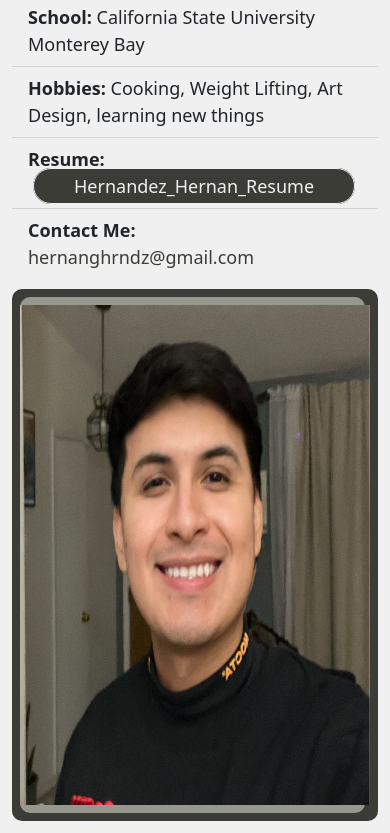
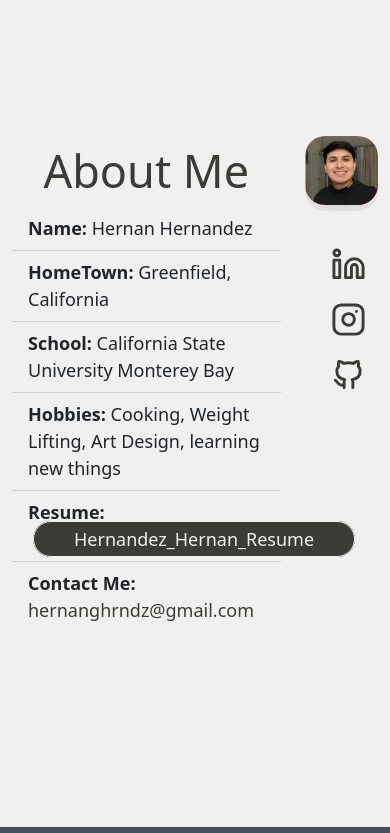
Before and after one commit to HernanGHernandez/hern.github.io, a React (Create React App) app: page /about in a window 390 px wide. Shown: the part 940-1773 px from the top of the page. Built offline with nearby package versions, Linux system fonts and the light colour scheme.

Commit message:
responsive update for about page

```diff
--- a/src/components/About.js
+++ b/src/components/About.js
@@ -15,7 +15,7 @@ export const About = () => {
                 {/* <div className='outerBackground'> */}
                 {/* <div className='innerBackground'> */}
                 <Row className="justify-content-md-center">
-                    <Col xs={12} md={6} xl={6}>
+                    <Col xs={9} md={6} lg={6}>
                         <div className='title'>
                             <h1><span className="tagline">About Me </span></h1>
                         </div>
@@ -33,12 +33,16 @@ export const About = () => {
                         {/* </Col>
                                 </Row> */}
                     </Col>
-                    <Col xs={0} md={6} xl={3}>
-                        <div className='outerImg'>
-                            <div className="innerImg">
-                                <img className="hernImg" width={380} src={hern} alt="about_Img" />
+                    <Col xs={3} md={6} lg={6} className="img-col">
+                        {/* <div className='outerImg'>
+                            <div className="innerImg"> */}
+                        <div className="image-container">
+                            <div className="image-background">
+                                <img className="hernImg" src={hern} alt="about_Img" />
                             </div>
                         </div>
+                        {/* </div>
+                        </div> */}
                         <div className="social-icon">
                             <a href="https://www.linkedin.com/in/HernanHrndz"> <FiLinkedin size={35} /></a>
                             <a href="https://www.instagram.com/hernanh_"> <FiInstagram size={35} /></a>
--- a/src/components/NavBar.js
+++ b/src/components/NavBar.js
@@ -18,7 +18,7 @@ export const NavBar = () => {
 
     const showHeader = () => {
         console.log(window.scrollY);
-        if (window.scrollY >= 1000) {
+        if (window.scrollY >= 900) {
             setNavbar(true);
         } else {
             setNavbar(false);
--- a/src/styles/About.css
+++ b/src/styles/About.css
@@ -1,5 +1,5 @@
 .about {
-    margin-top: 0%;
+    /* margin-top: 0%; */
     /* padding: 260px 0 100px 0; */
     /* background-image: url('../assets/img/minimalist-hern.png'); */
     background-position: top center;
@@ -15,55 +15,53 @@
 }
 
 /* top header */
-.about .tagline {
-    /* font-weight: 350; */
-    /* letter-spacing: .8; */
+.about h1 {
+
+    color: #3b3c36;
     padding: 8px 10px;
     font-size: 45px;
     margin-bottom: 1px;
-    /* text-align: center; */
-    /* display: inline-block; */
-    color: #3b3c36;
-}
-
-.about h1 {
-    /* font-size: 100px; */
-    /* font-weight: 200; */
-    /* letter-spacing: 0.8px; */
-    /* line-height: 1; */
     text-align: center;
 
 }
 
-.about .img {
-    position: absolute;
+.image-background {
+    position: relative;
+    display: inline-block;
+    border-radius: 20px;
+    box-shadow: 0px 0px 40px rgba(0, 0, 0, 0.2);
+    overflow: hidden;
+    background-color: red;
+    /* change this to the color you want */
+
 }
 
-.outerImg {
-    background-color: #3b3c36;
-    padding: 8px 380px 5px 8px;
-    border-radius: 10px;
-    margin-bottom: 10px;
+.image-background::before {
+    content: "";
+    position: absolute;
+    top: -10px;
+    left: -10px;
+    right: -10px;
+    bottom: -10px;
+    background: linear-gradient(to bottom right, rgba(255, 255, 255, 5), rgba(255, 255, 255, 0));
+    transform: skew(-10deg);
 }
 
-.innerImg {
-    background-color: #96988d;
-    padding: 5px 388px 8px 0px;
-    border-radius: 10px;
+.image-container {
+    position: relative;
+    display: inline-block;
+    border-radius: 20px;
+    overflow: hidden;
 }
 
-/* backgrounds for about me */
-/* .innerBackground {
-    background-color: #cfcfc4;
-    padding: 60px 0 60px 0;
-    border-radius: 25px;
-} */
-
-/* .outerBackground {
-    background-color: #3b3c36;
-    padding: 20px 20px 0 0;
-    border-radius: 50px;
-} */
+.hernImg {
+    display: block;
+    width: 100%;
+    height: auto;
+    border-radius: 20px;
+    position: relative;
+    z-index: 1;
+}
 
 /* about me content */
 .about .resumeBtn {
@@ -114,45 +112,26 @@
 
 /* social icons */
 .about .social-icon {
-    text-align: center;
-    margin-left: 120px;
-    /* margin-right: 40px; */
+    margin-top: 20px;
+    display: flex;
+    justify-content: center;
 }
 
 .about .social-icon a {
     color: #3b3c36;
-    /* text-align: center; */
-    width: 42px;
-    height: 42px;
-    display: inline-flex;
-    border-radius: 50%;
-    margin-right: 10px;
-    align-items: center;
-    justify-content: center;
-    /* line-height: 1; */
+    margin: 0 10px;
 }
 
 .about .social-icon a:hover {
     color: #96988d;
-
 }
 
 
 /* for mobile not ready yet */
-@media screen and (max-width:940px) {
+@media screen and (max-width: 767px) {
 
-    /* .banner {
-        height: 90vh;
-    } */
     .about {
-        margin-top: 120px;
-        /* padding: 260px 0 100px 0; */
-        /* background-image: url('../assets/img/minimalist-hern.png'); */
-        background-position: top center;
-        background-size: cover;
-        background-repeat: no-repeat;
-        height: 120vh;
-        /* Magic here */
+        height: 105vh;
         display: flex;
         justify-content: center;
         align-content: center;
@@ -161,31 +140,20 @@
     }
 
     .about .hernImg {
-        /* position: fixed; */
-        width: 350px;
-        height: 500px;
-        /* margin-bottom: 500px; */
+        max-width: 100%;
+        height: auto;
     }
 
-    .outerImg {
-        background-color: #3b3c36;
-        padding: 8px 30px 8px 8px;
-        border-radius: 10px;
-        margin-bottom: 10px;
-        margin-top: 10px;
+
+    .about .social-icon {
+        display: flex;
+        align-items: center;
+        flex-direction: column;
+        justify-content: center;
     }
 
-    .innerImg {
-        background-color: #96988d;
-        padding: 8px 345px 8px 0px;
-        border-radius: 10px;
-    }
-
-    .about .social-icon {
-        text-align: center;
-        margin-left: 120px;
-        margin-bottom: 200px;
-        /* margin-right: 40px; */
+    .about .social-icon a {
+        padding: 10px;
     }
 
 }
--- a/src/styles/Banner.css
+++ b/src/styles/Banner.css
@@ -93,6 +93,8 @@
 @media screen and (max-width:940px) {
     .banner {
         height: auto;
+        padding: 0 20px 10pc;
+
     }
 
     .banner .dropBtn {
@@ -101,6 +103,13 @@
         border: none;
         animation: updown 1.5s linear infinite;
         color: #3b3c36 !important;
+    }
+
+    .Btn-Pos {
+        text-align: center;
+        display: flex;
+        align-items: center;
+        padding-top: 50px;
     }
 
     @keyframes updown {
@@ -113,7 +122,7 @@
         }
 
         30% {
-            transform: scale(.9, 1.1) translateY(50px);
+            transform: scale(.9, 1.1) translateY(40px);
         }
 
         50% {
```
